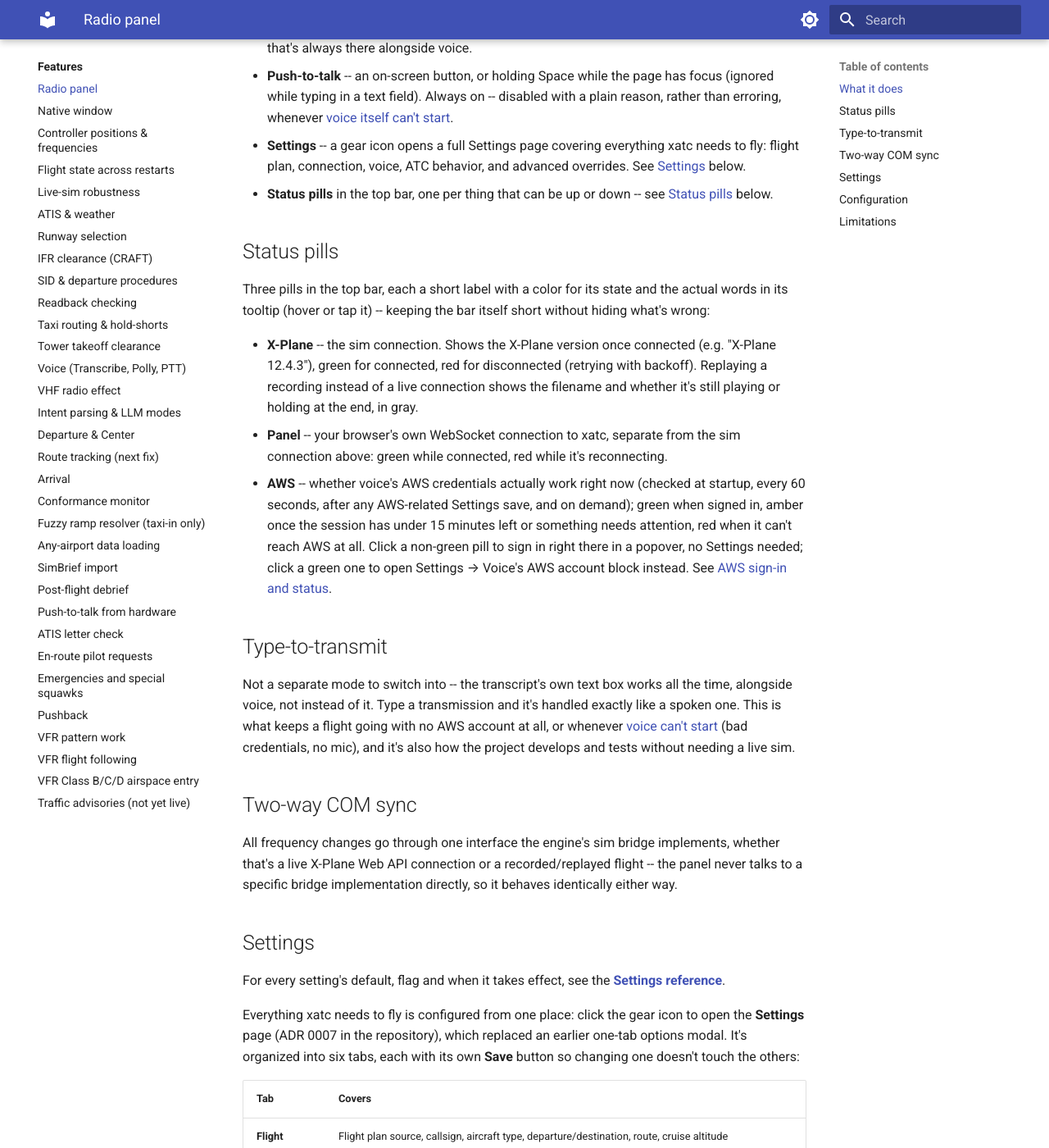
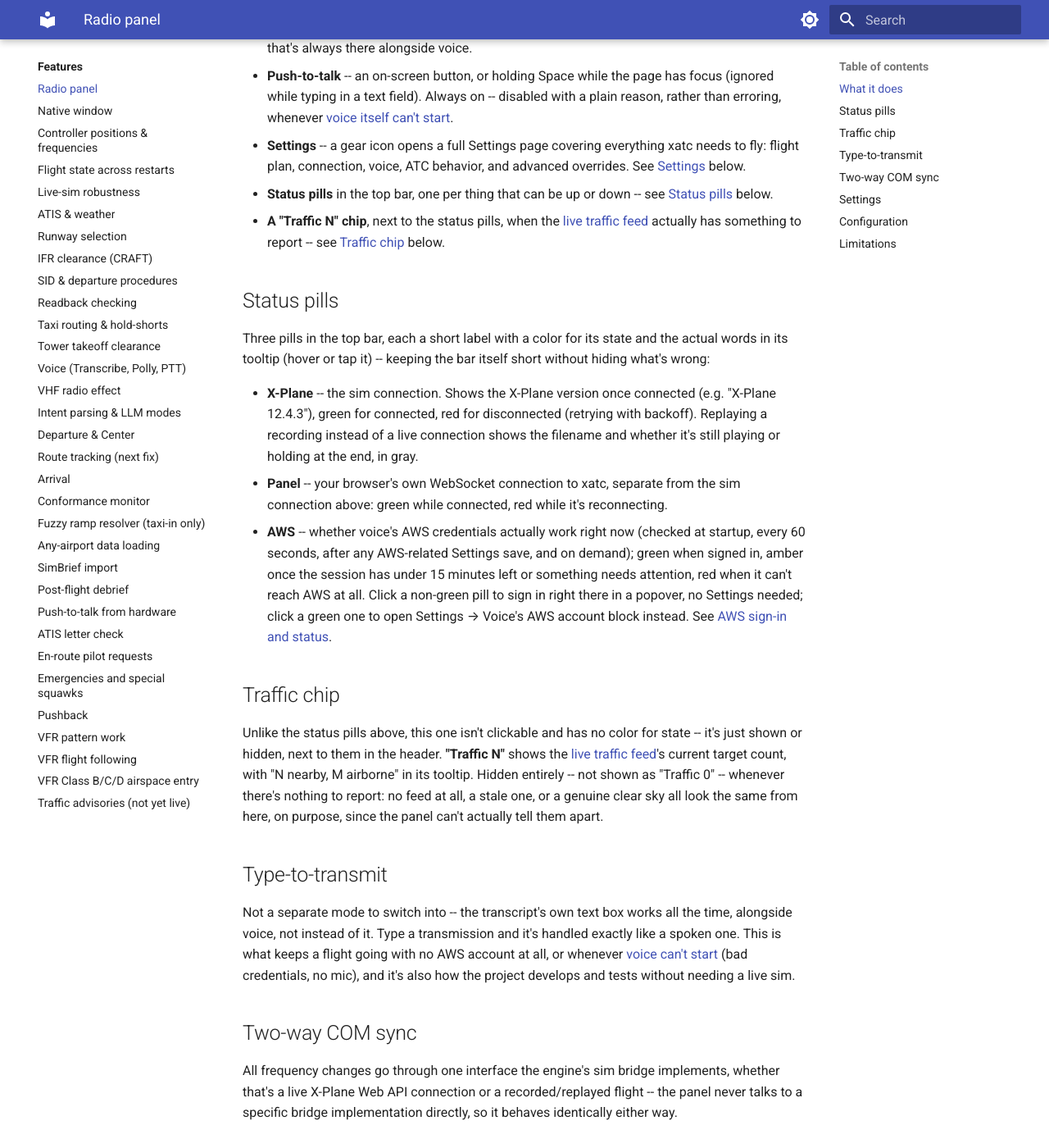
Before and after one commit to dbryant4/xplane12-atc-docs, an MkDocs documentation site: the page built from docs/features/radio-panel.md, in a window 1280 px wide and 1400 px high, scrolled down 1766 px. Shown: the whole window at 82% size. Built offline with MkDocs 1.6.1 and Material for MkDocs 9.7.7, drawn with Linux system fonts in a browser that asks for light colours; the version menu is left out.

Commit message:
Document the "Traffic N" header chip (app PR #216)
Fills in the TODO left in traffic-advisories.md and adds a dedicated
section to radio-panel.md -- the chip is deliberately not one of the
status pills (no color for state, not clickable), so it gets its own
section rather than being folded into that list.

Co-Authored-By: Claude Sonnet 5 <noreply@anthropic.com>

```diff
--- a/docs/features/radio-panel.md
+++ b/docs/features/radio-panel.md
@@ -51,6 +51,9 @@ network:
   [Settings](#settings) below.
 - **Status pills** in the top bar, one per thing that can be up or down -- see [Status
   pills](#status-pills) below.
+- **A "Traffic N" chip**, next to the status pills, when the [live traffic
+  feed](traffic-advisories.md) actually has something to report -- see [Traffic
+  chip](#traffic-chip) below.
 
 ## Status pills
 
@@ -70,6 +73,15 @@ what's wrong:
   needs attention, red when it can't reach AWS at all. Click a non-green pill to sign in
   right there in a popover, no Settings needed; click a green one to open Settings →
   Voice's AWS account block instead. See [AWS sign-in and status](voice.md#aws-sign-in-and-status).
+
+## Traffic chip
+
+Unlike the status pills above, this one isn't clickable and has no color for state --
+it's just shown or hidden, next to them in the header. **"Traffic N"** shows the [live
+traffic feed](traffic-advisories.md)'s current target count, with "N nearby, M airborne"
+in its tooltip. Hidden entirely -- not shown as "Traffic 0" -- whenever there's nothing
+to report: no feed at all, a stale one, or a genuine clear sky all look the same from
+here, on purpose, since the panel can't actually tell them apart.
 
 ## Type-to-transmit
 
```
Also changed, not shown: docs/features/traffic-advisories.md (+8 -3 lines).
